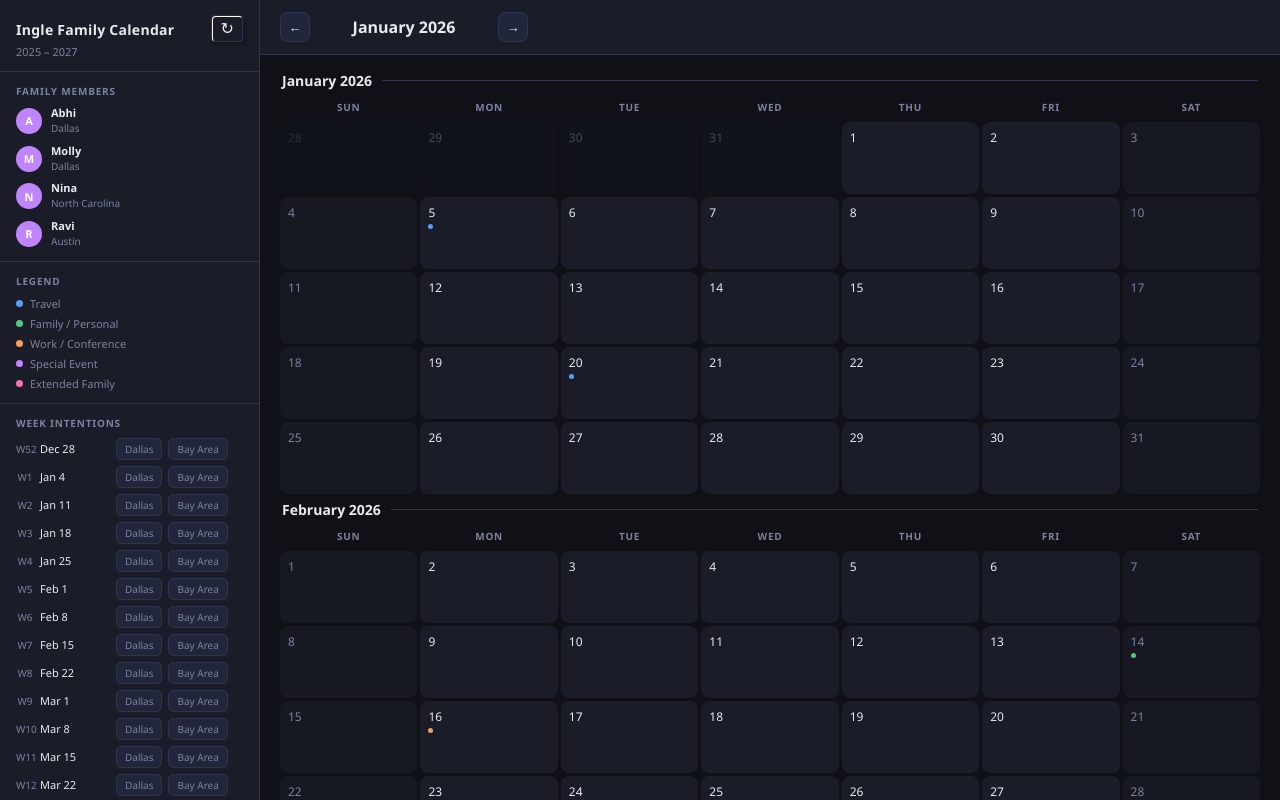
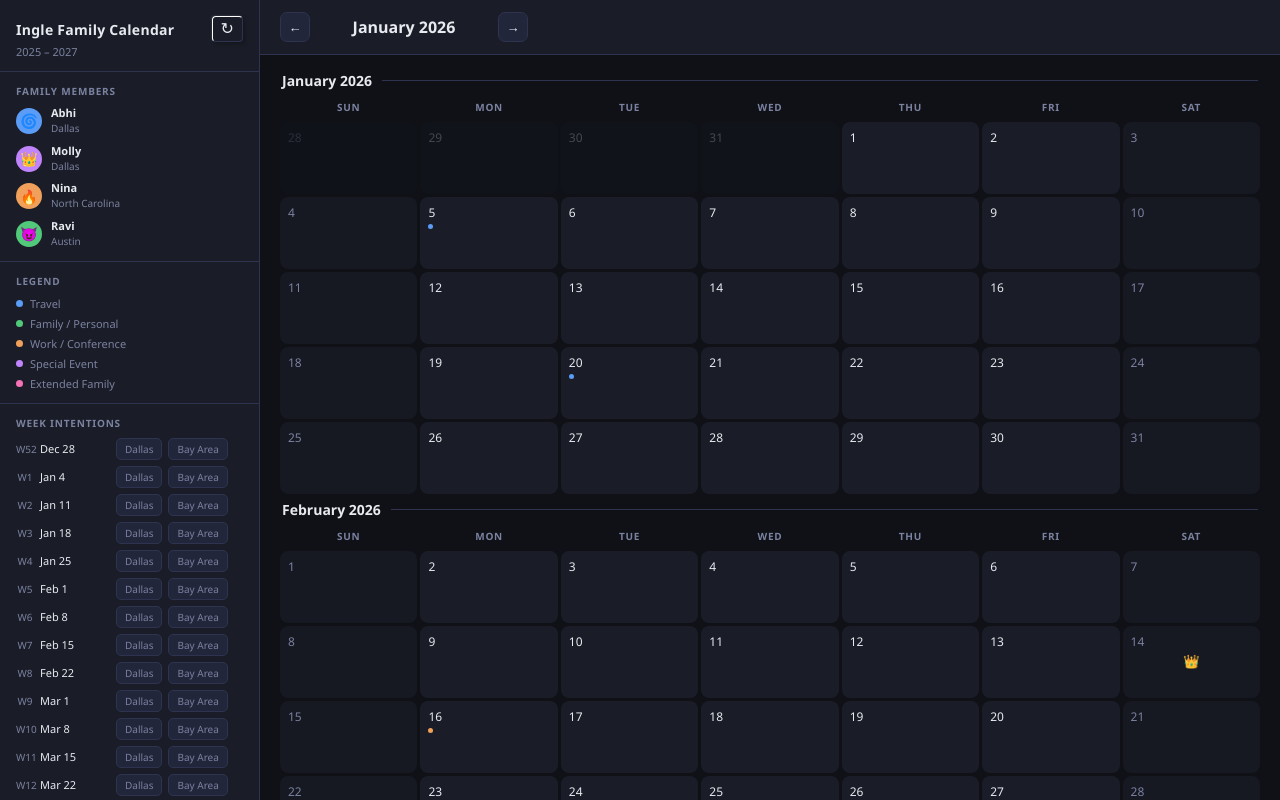
Before and after one commit to abhiingle-ship-it/ingle-family-calendar, a plain HTML site: page docs/index.html in a window 1280 px wide. Drawn offline with Linux system fonts and the light colour scheme.

Commit message:
Add family member icons: Abhi=whirling dervish, Ravi=Demon Deacon, Molly=Queen, Nina=Phoenix

```diff
--- a/docs/index.html
+++ b/docs/index.html
@@ -162,7 +162,7 @@
     align-items: center;
     justify-content: center;
     font-weight: 700;
-    font-size: 11px;
+    font-size: 14px;
     color: #fff;
     flex-shrink: 0;
   }
@@ -395,6 +395,15 @@
   .day-dot.special { background: var(--special); }
   .day-dot.extended { background: var(--extended); }
 
+  .day-member-icon {
+    font-size: 13px;
+    line-height: 1;
+    height: 16px;
+    display: flex;
+    align-items: center;
+    justify-content: center;
+  }
+
   .day-dot-overflow {
     font-size: 8px;
     color: var(--muted);
@@ -420,6 +429,12 @@
 
   .expanded-event {
     margin-bottom: 8px;
+  }
+
+  .expanded-member-icon {
+    font-size: 18px;
+    margin-bottom: 2px;
+    line-height: 1;
   }
 
   .expanded-event-title {
@@ -510,19 +525,19 @@
       <h2>Family Members</h2>
       <div class="family-index">
         <div class="family-member">
-          <span class="family-avatar" style="background:var(--special)">A</span>
+          <span class="family-avatar" style="background:var(--travel)">🌀</span>
           <span class="family-info"><strong>Abhi</strong><br><span class="family-loc">Dallas</span></span>
         </div>
         <div class="family-member">
-          <span class="family-avatar" style="background:var(--special)">M</span>
+          <span class="family-avatar" style="background:var(--special)">👑</span>
           <span class="family-info"><strong>Molly</strong><br><span class="family-loc">Dallas</span></span>
         </div>
         <div class="family-member">
-          <span class="family-avatar" style="background:var(--special)">N</span>
+          <span class="family-avatar" style="background:var(--work)">🔥</span>
           <span class="family-info"><strong>Nina</strong><br><span class="family-loc">North Carolina</span></span>
         </div>
         <div class="family-member">
-          <span class="family-avatar" style="background:var(--special)">R</span>
+          <span class="family-avatar" style="background:var(--family)">😈</span>
           <span class="family-info"><strong>Ravi</strong><br><span class="family-loc">Austin</span></span>
         </div>
       </div>
@@ -787,8 +802,10 @@ function makeCell(year, month, day, other, todayStr) {
       evs.forEach(ev => {
         const tagClass = `tag-${ev.type}`;
         const tagLabel = ev.type.charAt(0).toUpperCase() + ev.type.slice(1);
+        const memberIcon = getEventMemberIcon(ev) || "";
         content += `
           <div class="expanded-event">
+            ${memberIcon ? `<div class="expanded-member-icon">${memberIcon}</div>` : ""}
             <div class="expanded-event-title">${ev.title}</div>
             <span class="expanded-event-tag ${tagClass}">${tagLabel}</span>
             <div class="expanded-event-desc">${ev.desc}</div>
@@ -812,9 +829,16 @@ function makeCell(year, month, day, other, todayStr) {
   } else {
     let dotsHtml = "";
     if (evs.length > 0) {
-      const maxDots = 3;
-      const dotsToShow = evs.slice(0, maxDots);
-      dotsHtml = '<div class="day-dots">' + dotsToShow.map(e => `<div class="day-dot ${e.type}"></div>`).join('') + (evs.length > maxDots ? `<div class="day-dot-overflow">+${evs.length - maxDots}</div>` : '') + '</div>';
+      // Check if any event features a family member — show their icon instead of dots
+      const featured = evs.find(e => getEventMemberIcon(e));
+      if (featured) {
+        const icon = getEventMemberIcon(featured);
+        dotsHtml = `<div class="day-member-icon">${icon}</div>`;
+      } else {
+        const maxDots = 3;
+        const dotsToShow = evs.slice(0, maxDots);
+        dotsHtml = '<div class="day-dots">' + dotsToShow.map(e => `<div class="day-dot ${e.type}"></div>`).join('') + (evs.length > maxDots ? `<div class="day-dot-overflow">+${evs.length - maxDots}</div>` : '') + '</div>';
+      }
     }
 
     let labelHtml = "";
@@ -832,6 +856,23 @@ function makeCell(year, month, day, other, todayStr) {
   }
 
   return cell;
+}
+
+// Family member icons for calendar display
+const FAMILY_MEMBER_ICONS = {
+  abhi: "🌀",
+  molly: "👑",
+  nina: "🔥",
+  ravi: "😈"
+};
+
+function getEventMemberIcon(ev) {
+  const text = (ev.title + " " + ev.desc).toLowerCase();
+  if (text.includes("abhi")) return FAMILY_MEMBER_ICONS.abhi;
+  if (text.includes("molly")) return FAMILY_MEMBER_ICONS.molly;
+  if (text.includes("nina")) return FAMILY_MEMBER_ICONS.nina;
+  if (text.includes("ravi")) return FAMILY_MEMBER_ICONS.ravi;
+  return null;
 }
 
 // Event delegation — single listener on the grid container
```
Also changed, not shown: ingle-calendar.html (+49 -8 lines).
